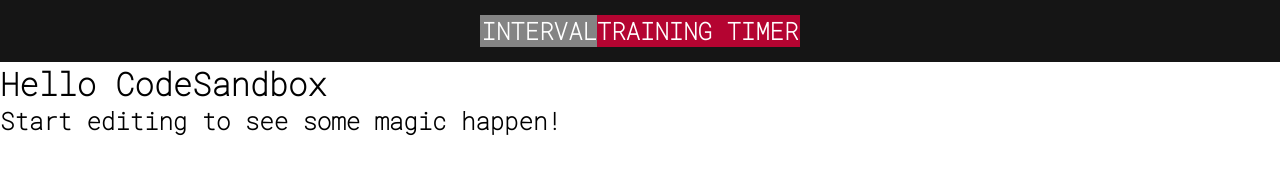
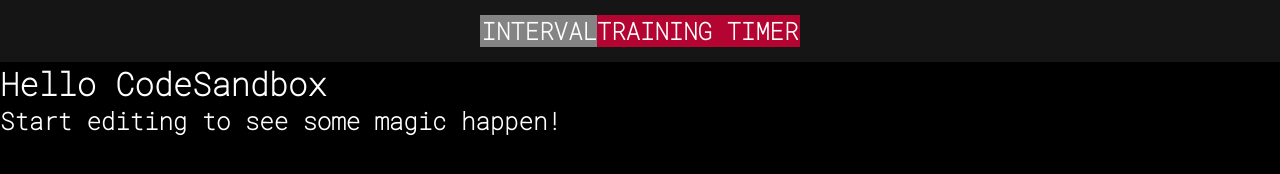
Before and after one commit to christianmurillo/react-interval-timer, a React app: page / in a window 1280 px wide. Built offline with nearby package versions, Linux system fonts and the light colour scheme.

Commit message:
css change
make body dark

```diff
--- a/src/styles.css
+++ b/src/styles.css
@@ -3,3 +3,8 @@
   margin: 0;
   padding: 0;
 }
+
+body {
+  background-color: #000000;
+  color: #ffffff;
+}
```
